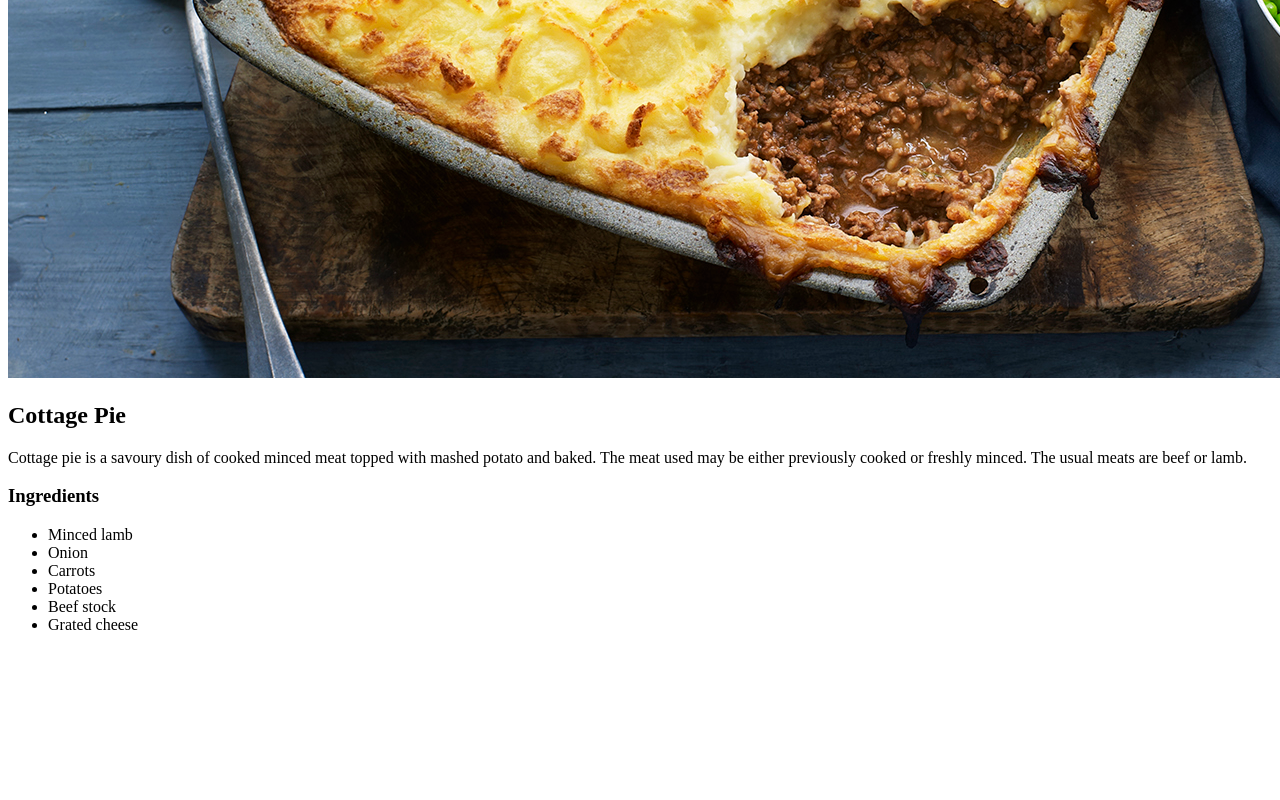
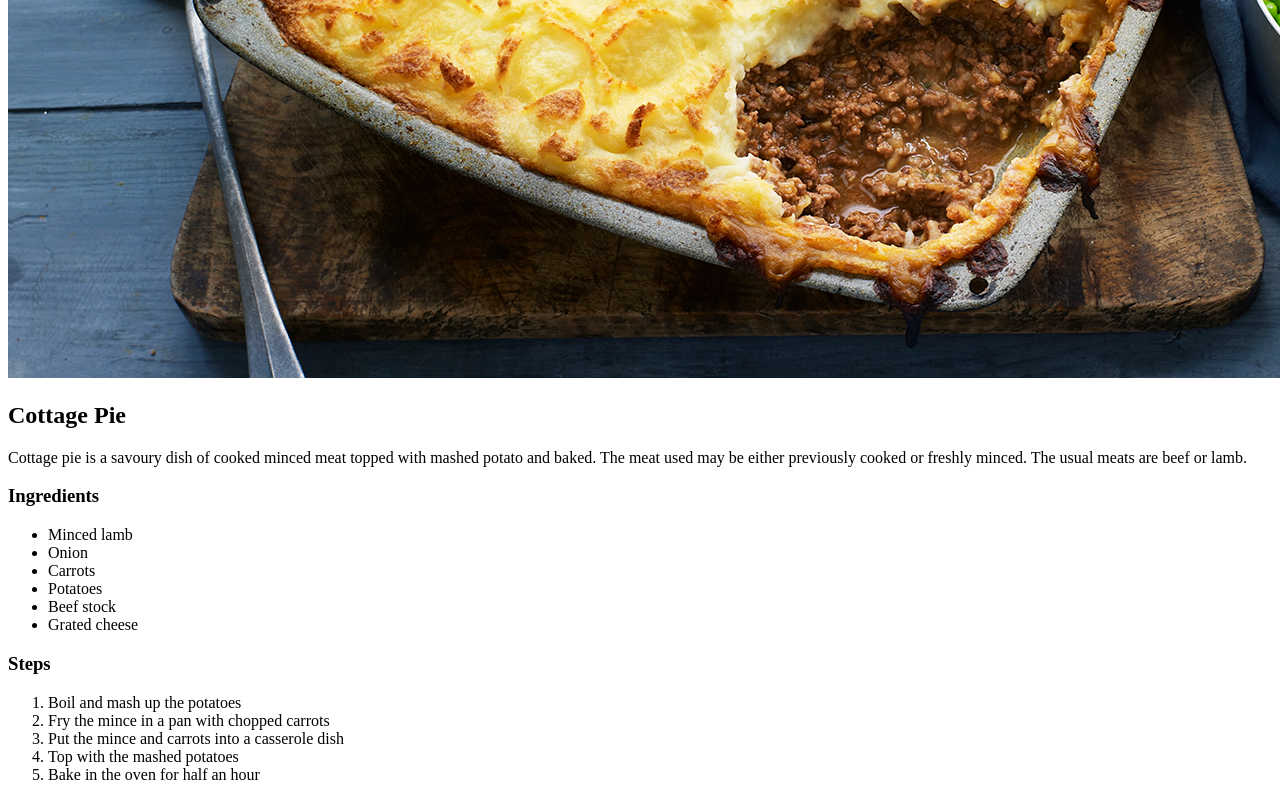
Before and after one commit to dmcc8668/odin-recipes, a plain HTML site: page recipes/cottagepie.html in a window 1280 px wide. Shown: the part 602-1402 px from the top of the page. Before the commit the page ends 1252 px from the top, so only its background shows below. Drawn offline with Linux system fonts and the light colour scheme.

Commit message:
Added steps in ordered list with appropriate heading for all recipes

```diff
--- a/recipes/cottagepie.html
+++ b/recipes/cottagepie.html
@@ -19,5 +19,14 @@
             <li>Potatoes</li>
             <li>Beef stock</li>
             <li>Grated cheese</li>
+        </ul>
+        <h3>Steps</h3>
+        <ol>
+            <li>Boil and mash up the potatoes</li>
+            <li>Fry the mince in a pan with chopped carrots</li>
+            <li>Put the mince and carrots into a casserole dish</li>
+            <li>Top with the mashed potatoes</li>
+            <li>Bake in the oven for half an hour</li>
+        </ol>
     </body>
 </html>
```
Also changed, not shown: recipes/chickenkorma.html (+8 -0 lines), recipes/ulsterfry.html (+9 -1 lines).
